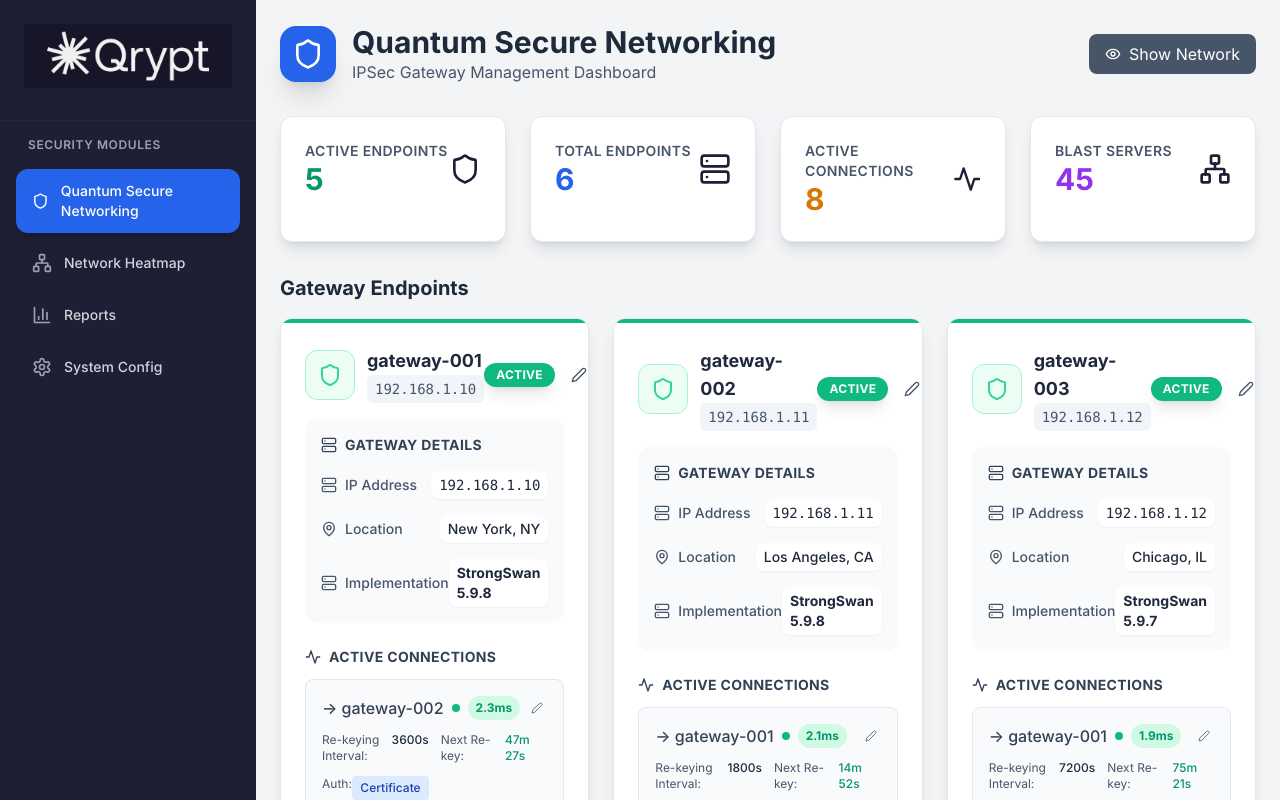
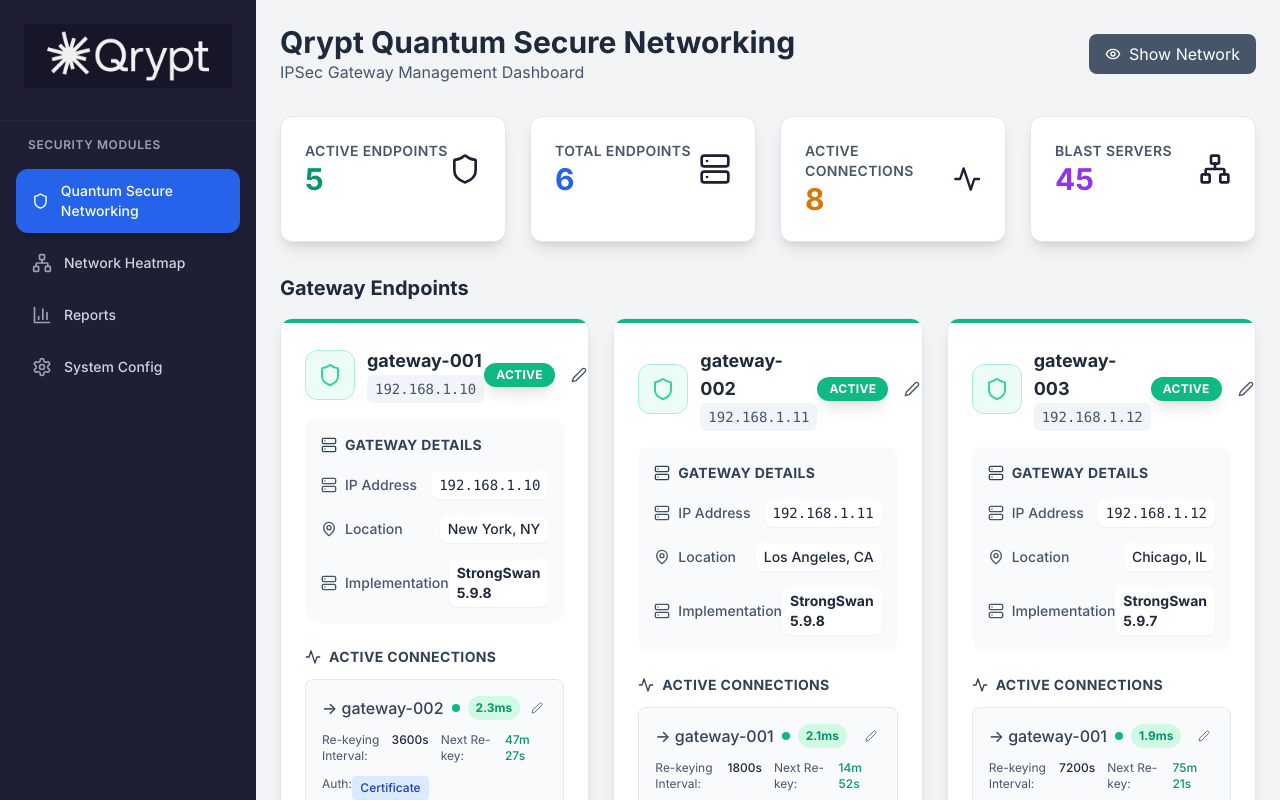
Before and after one commit to Grego22/design001, a React (Vite) app: page / in a window 1280 px wide. Shown: the top 800 px of the page. Built offline with nearby package versions, Linux system fonts and the light colour scheme.

Commit message:
Remove icon and update header text

```diff
--- a/src/components/Dashboard.tsx
+++ b/src/components/Dashboard.tsx
@@ -28,14 +28,9 @@
         {/* Header */}
         <div className="mb-8">
           <div className="flex items-center justify-between mb-6">
-            <div className="flex items-center space-x-4">
-              <div className="p-3 bg-blue-600 rounded-2xl shadow-xl">
-                <Shield className="w-8 h-8 text-white" />
-              </div>
-              <div>
-                <h1 className="text-3xl font-bold text-slate-800">Quantum Secure Networking</h1>
-                <p className="text-slate-600">IPSec Gateway Management Dashboard</p>
-              </div>
+            <div>
+              <h1 className="text-3xl font-bold text-slate-800">Qrypt Quantum Secure Networking</h1>
+              <p className="text-slate-600">IPSec Gateway Management Dashboard</p>
             </div>
             <button
               onClick={() => setShowMeshNetwork(!showMeshNetwork)}
```
